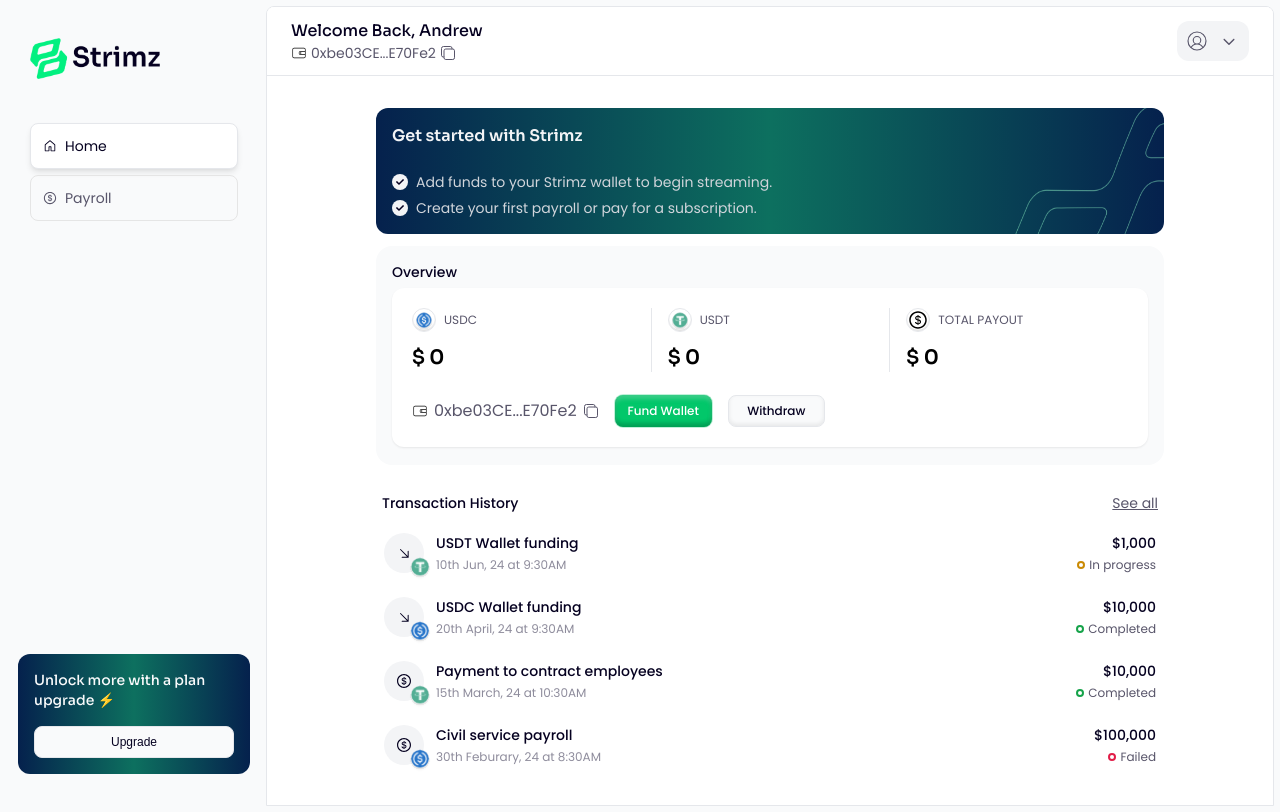
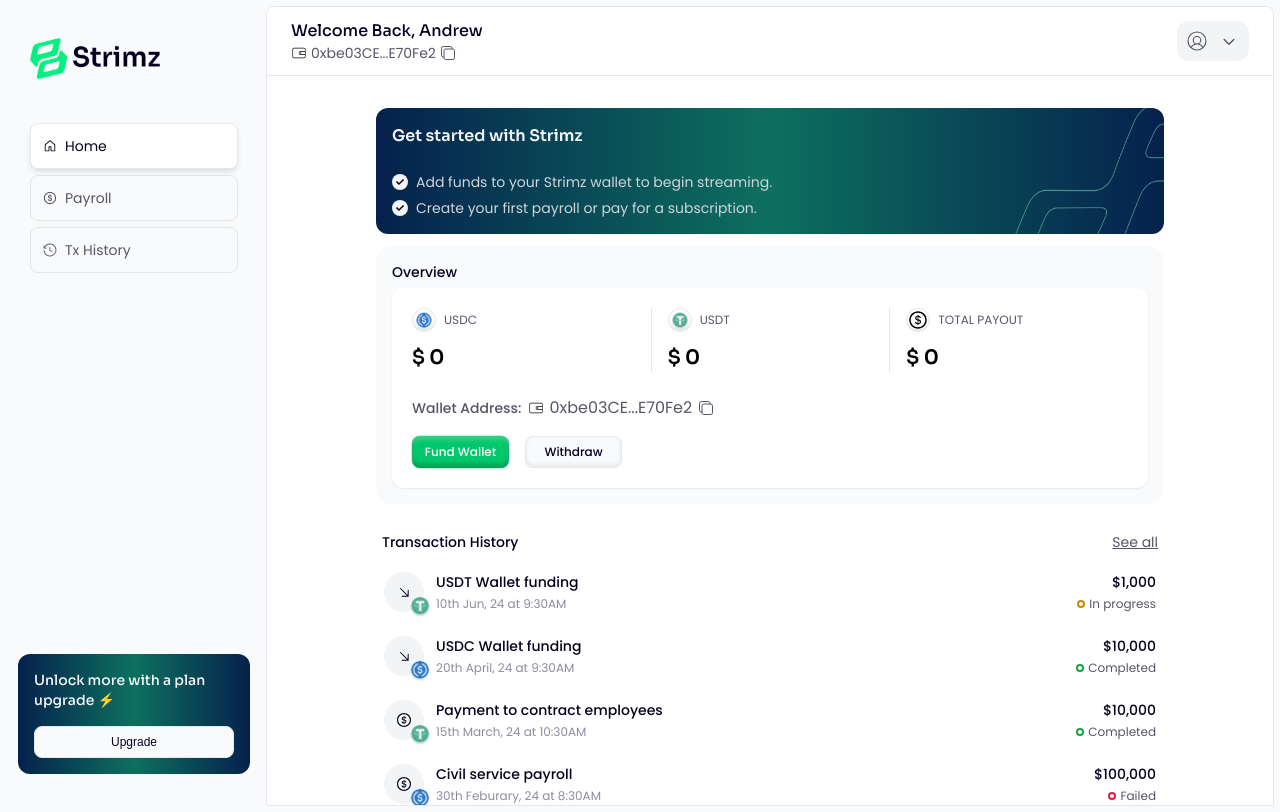
Before and after one commit to strimz-headquarters/payroll_frontend_v1, a Next.js app: page /user in a window 1280 px wide. Built offline with nearby package versions, Linux system fonts and the light colour scheme.

Commit message:
feat:[User Dashboard] modified dashboard routes

```diff
--- a/components/user/Dashboard/index.tsx
+++ b/components/user/Dashboard/index.tsx
@@ -70,10 +70,10 @@
         <section className="w-full flex flex-col gap-3">
             <Alert />
 
-            <main className="w-full bg-[#F9FAFB] rounded-[16px] lg:h-[219px] p-4 flex flex-col gap-1.5">
+            <main className="w-full bg-[#F9FAFB] rounded-[16px] p-4 flex flex-col gap-1.5">
                 <h2 className="text-primary font-[500] font-poppins text-sm">Overview</h2>
                 {/* balance */}
-                <div className="w-full lg:h-[159px] h-auto p-5 flex flex-col lg:justify-between rounded-[12px] bg-white shadow-[0px_1px_2px_0px_#00000014]">
+                <div className="w-full h-auto p-5 flex flex-col lg:justify-between rounded-[12px] bg-white shadow-[0px_1px_2px_0px_#00000014]">
                     <div className='w-full grid lg:grid-cols-3 grid-cols-2 gap-4 lg:gap-0'>
 
                         {/* USDC */}
@@ -110,14 +110,18 @@
                         </div>
                     </div>
                     {/* fund & withdraw */}
-                    <div className="flex gap-4 mt-4 lg:mt-0">
+                    <div className="flex gap-4 mt-6 ">
                         <div className="flex gap-1.5 items-center">
+                            <span className="text-[14px] capitalize text-[#58556A] font-poppins font-[500]">Wallet Address:</span>
                             <CiWallet className="w-4 h-4" />
                             <p className="text-base capitalize text-[#58556A] font-poppins font-[400]">{shortenAddress}</p>
                             <button type="button" onClick={handleCopy} className="text-[#58556A]">
                                 <IoCopyOutline className="w-4 h-4" />
                             </button>
                         </div>
+
+                    </div>
+                    <div className="flex gap-4 mt-4">
                         <FundWallet />
                         <Withdraw />
                     </div>
--- a/utils/sideBarLinks.tsx
+++ b/utils/sideBarLinks.tsx
@@ -1,6 +1,6 @@
 import { SideBarLinksTypes } from "@/types/dashboard";
 import { AiOutlineDollar } from "react-icons/ai";
-import { GoHome } from "react-icons/go";
+import { GoHome, GoHistory } from "react-icons/go";
 
 export const SideBarLinks: SideBarLinksTypes[] = [
     {
@@ -13,4 +13,9 @@
         title: "Payroll",
         icon: <AiOutlineDollar className="w-[20px] h-[20px]" />
     },
+    {
+        href: "/user/transaction-history",
+        title: "Tx History",
+        icon: <GoHistory className="w-[20px] h-[20px]" />
+    },
 ]
```
